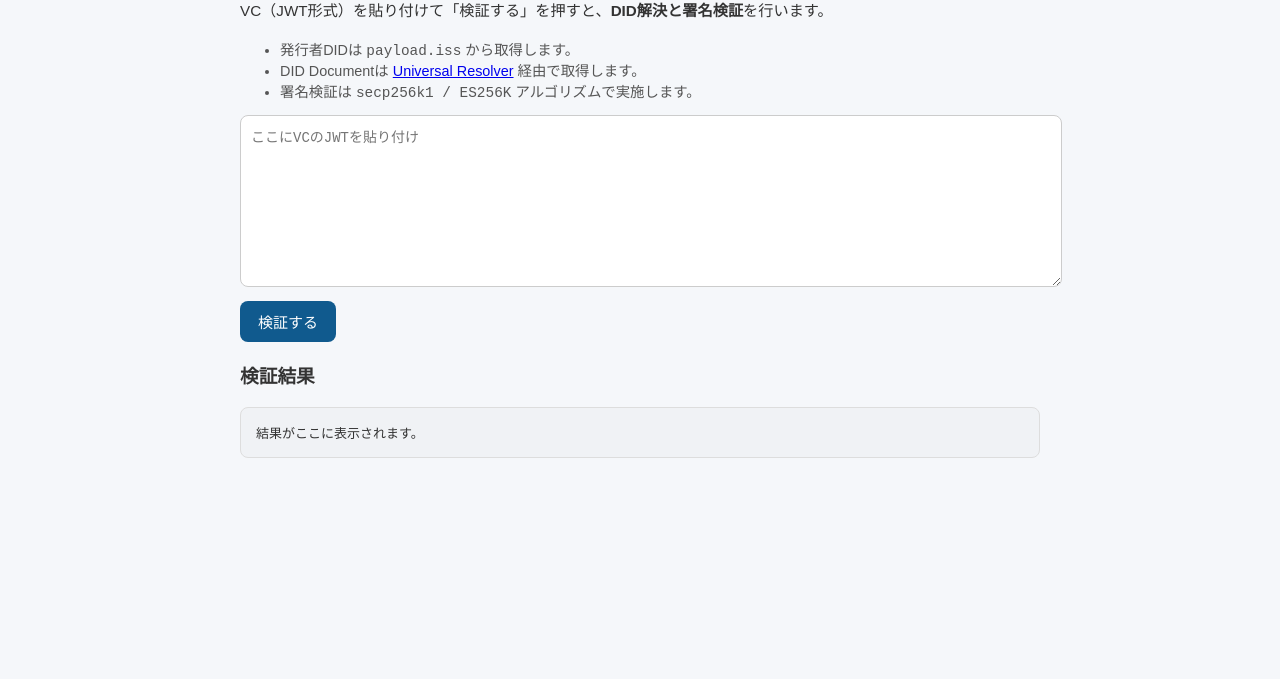
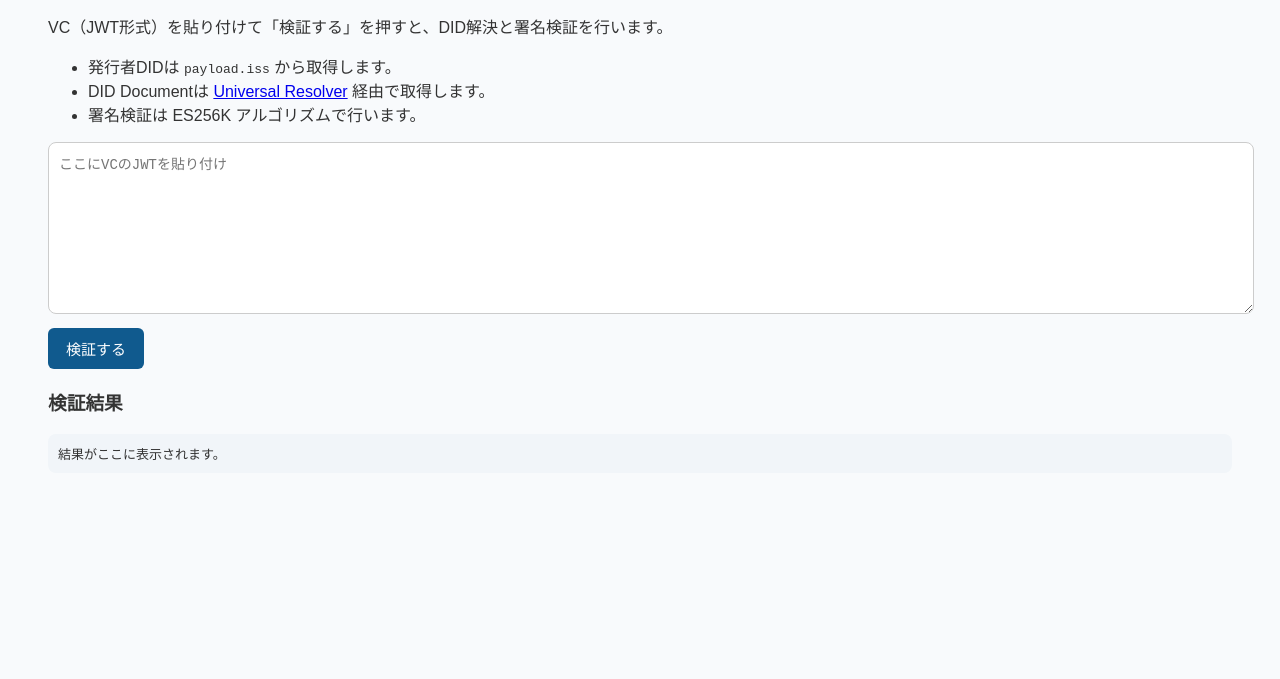
Before and after one commit to miitaku/awabota-vc, a plain HTML site: page verify/verify.html in a window 1280 px wide. Shown: the part 121-800 px from the top of the page. Drawn offline with Linux system fonts and the light colour scheme.

Commit message:
Commit message: Fix verify.js path (正式動作)

```diff
--- a/verify/verify.html
+++ b/verify/verify.html
@@ -7,74 +7,61 @@
   <style>
     body {
       font-family: "Noto Sans JP", sans-serif;
-      background: #f5f7fa;
+      background: #f8fafc;
+      padding: 40px;
       color: #333;
-      padding: 40px;
-      max-width: 800px;
-      margin: 0 auto;
     }
     h1 {
       color: #105a8e;
-      font-size: 1.8rem;
-    }
-    p {
-      line-height: 1.6;
-      font-size: 0.95rem;
+      margin-bottom: 20px;
     }
     textarea {
       width: 100%;
       height: 150px;
-      font-family: monospace;
-      font-size: 14px;
+      padding: 10px;
       border: 1px solid #ccc;
       border-radius: 8px;
-      padding: 10px;
+      font-size: 14px;
       resize: vertical;
     }
     button {
       margin-top: 10px;
-      background: #105a8e;
+      background-color: #105a8e;
       color: white;
       border: none;
+      padding: 10px 18px;
+      border-radius: 6px;
+      cursor: pointer;
+      font-size: 15px;
+    }
+    button:hover { background-color: #0d4a73; }
+    pre {
+      background: #f1f5f9;
+      padding: 10px;
       border-radius: 8px;
-      padding: 10px 18px;
-      font-size: 15px;
-      cursor: pointer;
-    }
-    button:hover {
-      background: #0d4a74;
-    }
-    pre {
-      background: #f0f2f5;
-      border-radius: 8px;
-      padding: 15px;
+      font-size: 13px;
       white-space: pre-wrap;
       word-break: break-word;
-      font-size: 13px;
-      border: 1px solid #ddd;
-    }
-    .note {
-      color: #555;
-      font-size: 0.9rem;
     }
   </style>
 </head>
 <body>
   <h1>awabota VC 検証ページ（W3C準拠）</h1>
-  <p>VC（JWT形式）を貼り付けて「検証する」を押すと、<strong>DID解決と署名検証</strong>を行います。</p>
-  <ul class="note">
+  <p>VC（JWT形式）を貼り付けて「検証する」を押すと、DID解決と署名検証を行います。</p>
+  <ul>
     <li>発行者DIDは <code>payload.iss</code> から取得します。</li>
-    <li>DID Documentは <a href="https://resolver.identity.foundation/" target="_blank">Universal Resolver</a> 経由で取得します。</li>
-    <li>署名検証は <code>secp256k1 / ES256K</code> アルゴリズムで実施します。</li>
+    <li>DID Documentは <a href="https://uniresolver.io" target="_blank">Universal Resolver</a> 経由で取得します。</li>
+    <li>署名検証は ES256K アルゴリズムで行います。</li>
   </ul>
 
-  <textarea id="jwt" placeholder="ここにVCのJWTを貼り付け"></textarea>
+  <textarea id="jwtInput" placeholder="ここにVCのJWTを貼り付け"></textarea>
+  <br>
   <button id="verifyBtn">検証する</button>
 
   <h3>検証結果</h3>
   <pre id="result">結果がここに表示されます。</pre>
 
-  <!-- 🔹 外部スクリプトをモジュールとして読み込む -->
-  <script type="module" src="./verify.js"></script>
+  <!-- ✅ 修正済みパス -->
+  <script src="./verify.js"></script>
 </body>
 </html>
```
